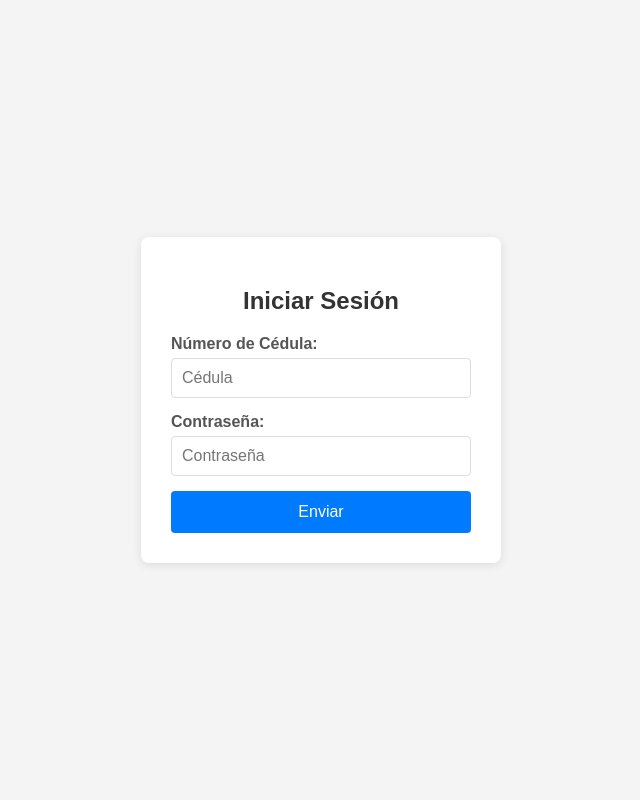
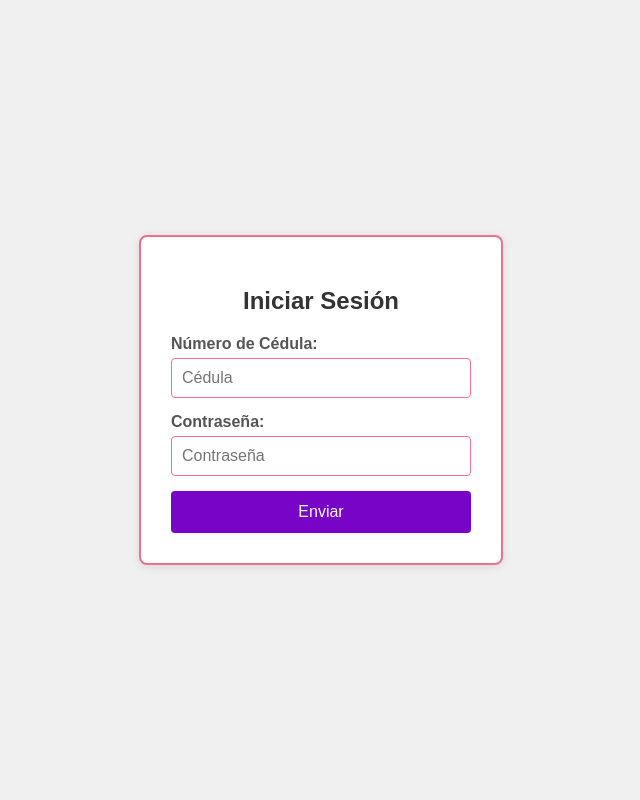
Before and after one commit to jmqp7373/valoras, a PHP site: page /views/login.php in a window 1280 px wide. Shown: the whole page, without its empty margins (319-959 px from the left). Run offline with PHP 8.4, Linux system fonts and the light colour scheme.

Commit message:
Actualizar colores del formulario de login - Paleta Valoras
- Cambiar fondo a gris-claro (#f0f0f0)
- Aplicar rosa-suave (#ee6f92) en bordes y resaltados
- Usar morado-oscuro (#7704c7) en botón de Ingresar
- Mantener diseño limpio y profesional
- Mejorar identidad visual de Valoras

```diff
--- a/assets/css/styles.css
+++ b/assets/css/styles.css
@@ -2,7 +2,7 @@
 
 body {
     font-family: Arial, sans-serif;
-    background-color: #f4f4f4;
+    background-color: #f0f0f0;
     display: flex;
     justify-content: center;
     align-items: center;
@@ -16,6 +16,7 @@ body {
     border-radius: 8px;
     box-shadow: 0 2px 10px rgba(0, 0, 0, 0.1);
     width: 300px;
+    border: 2px solid #ee6f92;
 }
 
 .login-container h2 {
@@ -38,7 +39,7 @@ body {
 .form-group input {
     width: 100%;
     padding: 10px;
-    border: 1px solid #ddd;
+    border: 1px solid #ee6f92;
     border-radius: 4px;
     font-size: 16px;
     box-sizing: border-box;
@@ -46,14 +47,14 @@ body {
 
 .form-group input:focus {
     outline: none;
-    border-color: #007bff;
-    box-shadow: 0 0 5px rgba(0, 123, 255, 0.3);
+    border-color: #ee6f92;
+    box-shadow: 0 0 5px rgba(238, 111, 146, 0.3);
 }
 
 .btn-submit {
     width: 100%;
     padding: 12px;
-    background-color: #007bff;
+    background-color: #7704c7;
     color: white;
     border: none;
     border-radius: 4px;
@@ -63,5 +64,5 @@ body {
 }
 
 .btn-submit:hover {
-    background-color: #0056b3;
+    background-color: #5e0399;
 }
```
